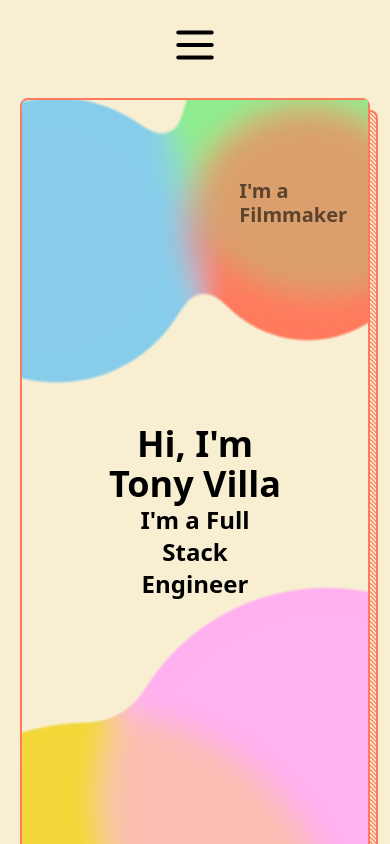
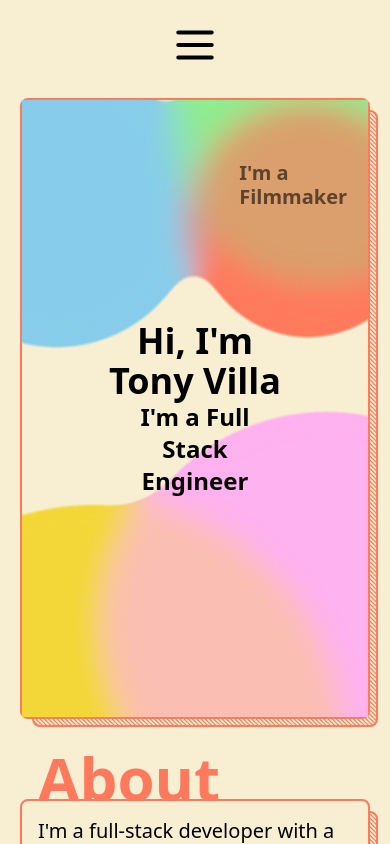
Before and after one commit to Tony-Villa/portfolio-3, a SvelteKit app: page / in a window 390 px wide. Shown: the top 844 px of the page. Built offline with nearby package versions, Linux system fonts and the light colour scheme.

Commit message:
fix: hero container mobile height

```diff
--- a/src/routes/+page.svelte
+++ b/src/routes/+page.svelte
@@ -12,6 +12,16 @@
   $inspect(innerHeight)
 
 
+  let heroSectionHeight = $derived.by(() => {
+      if(innerWidth < 500) {
+        return 'min-h-[75%]'
+      } else if(innerHeight < 1000) {
+        return 'min-h-full'
+      } else {
+        return 'min-h-[75%]'
+      }
+    }
+  )
   let skillsSectionHeight = $derived.by(() => {
       if(innerWidth < 500) {
         return 'min-h-[30%]'
@@ -28,7 +38,7 @@
   <svelte:window bind:innerHeight bind:innerWidth />
 
   <div class="h-dvh flex flex-col gap-20 px-5 py-2 md:px-20 md:py-10">
-    <section class={`page-sec h-3/4  ${innerHeight < 1000 ? 'min-h-full' : 'min-h-[75%]'}`}>
+    <section class={`page-sec h-3/4  ${heroSectionHeight}`}>
       <Hero />
     </section>
     <section id="about" class="page-sec">
```
